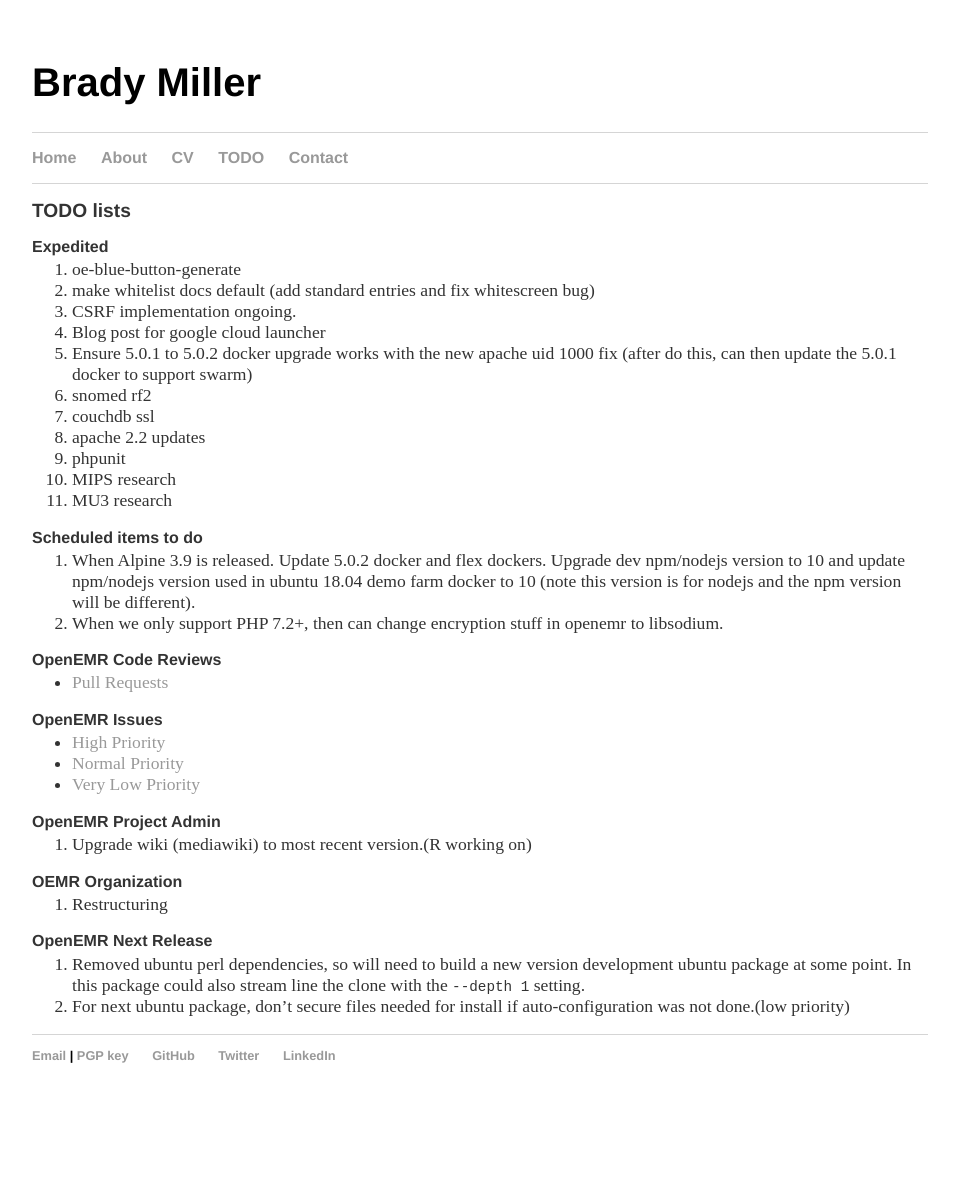
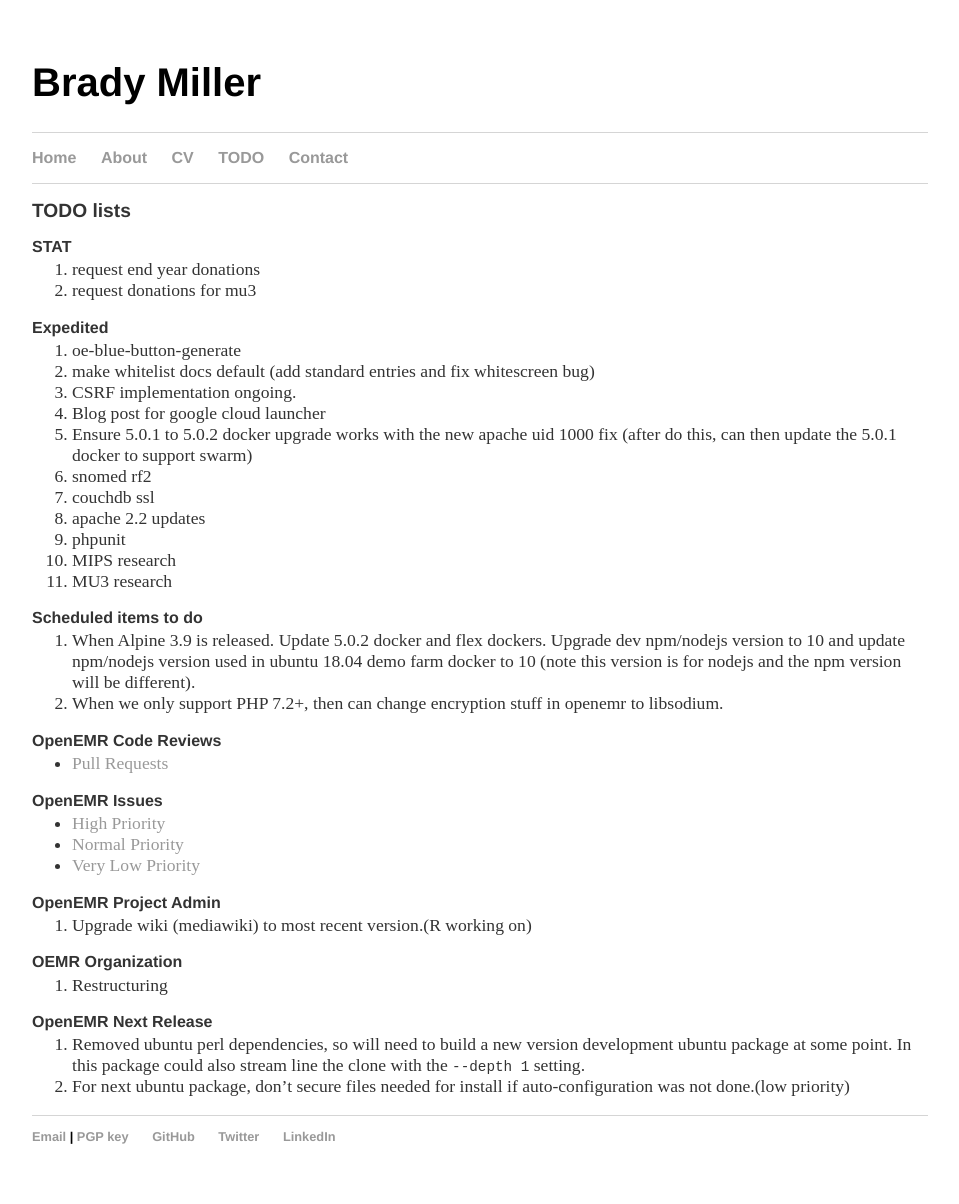
Before and after one commit to bradymiller/bradymiller.github.io, a Jekyll site: the page built from todo/index.md, in a window 1280 px wide. Shown: the whole page, without its empty margins (160-1119 px from the left). Built offline with Jekyll 4.4.1, drawn with Linux system fonts in a browser that asks for light colours; our own code applies the rules of GitHub Pages for plain Markdown files; before the commit the page ends 1123 px from its top, so only the background shows below that.

Commit message:
Update index.md

```diff
--- a/todo/index.md
+++ b/todo/index.md
@@ -2,6 +2,10 @@
 layout: default
 ---
 ## TODO lists
+
+### STAT
+1. request end year donations
+1. request donations for mu3
 
 ### Expedited
 1. oe-blue-button-generate
```
